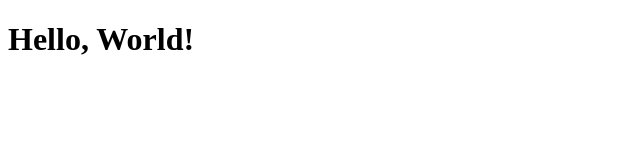
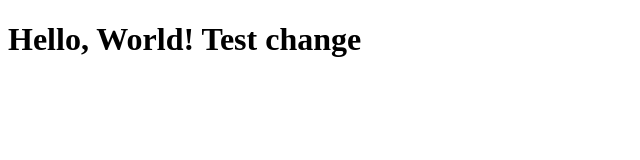
Before and after one commit to xdaltoki/CS-3338---first-project, a plain HTML site: page index.html in a window 1280 px wide. Shown: the whole page, without its empty margins (0-640 px from the left). Drawn offline with Linux system fonts and the light colour scheme.

Commit message:
Test index.html change

```diff
--- a/index.html
+++ b/index.html
@@ -6,6 +6,6 @@
     <title>My First Project</title>
 </head>
 <body>
-    <h1>Hello, World!</h1>
+    <h1>Hello, World! Test change</h1>
 </body>
 </html>
```
